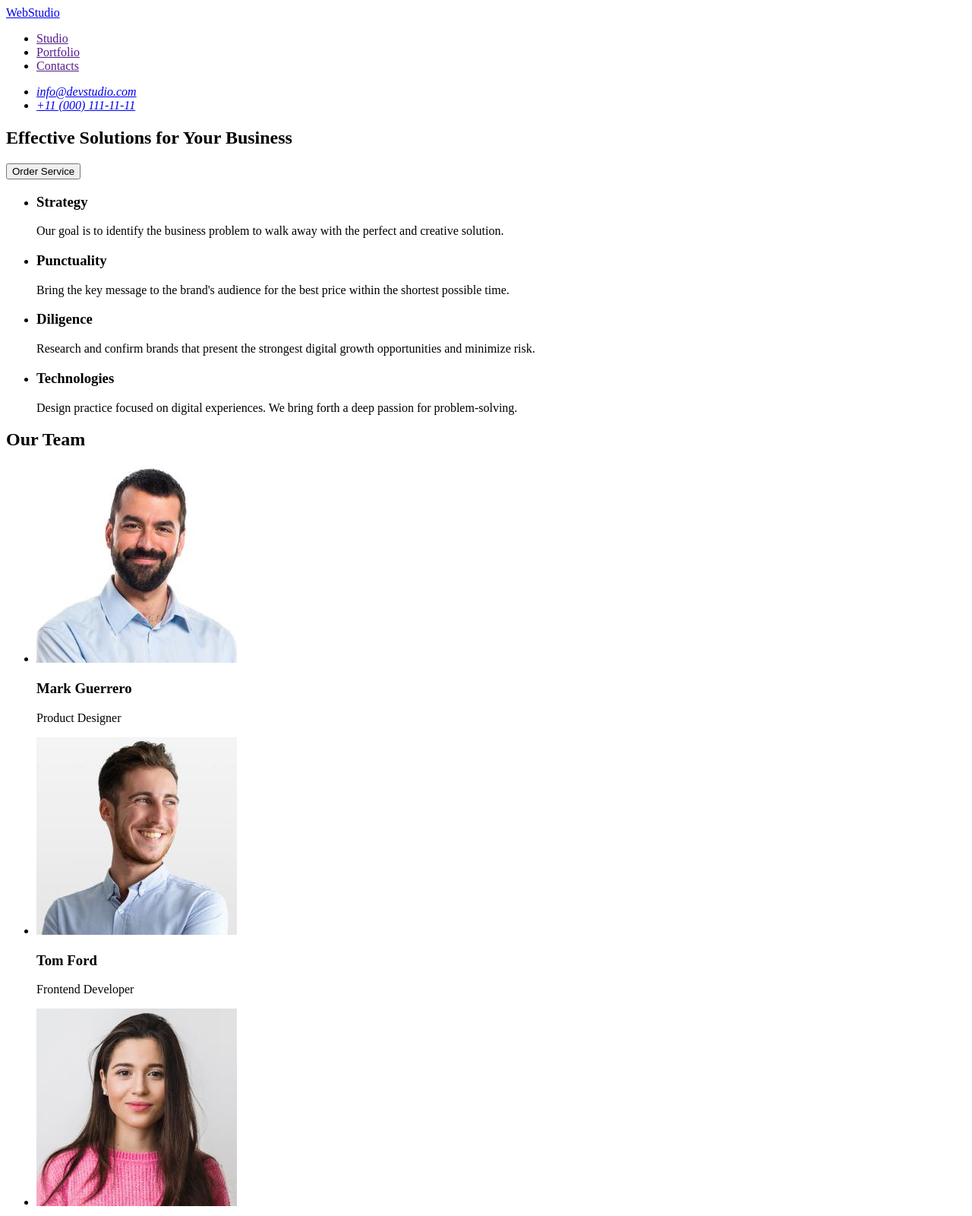
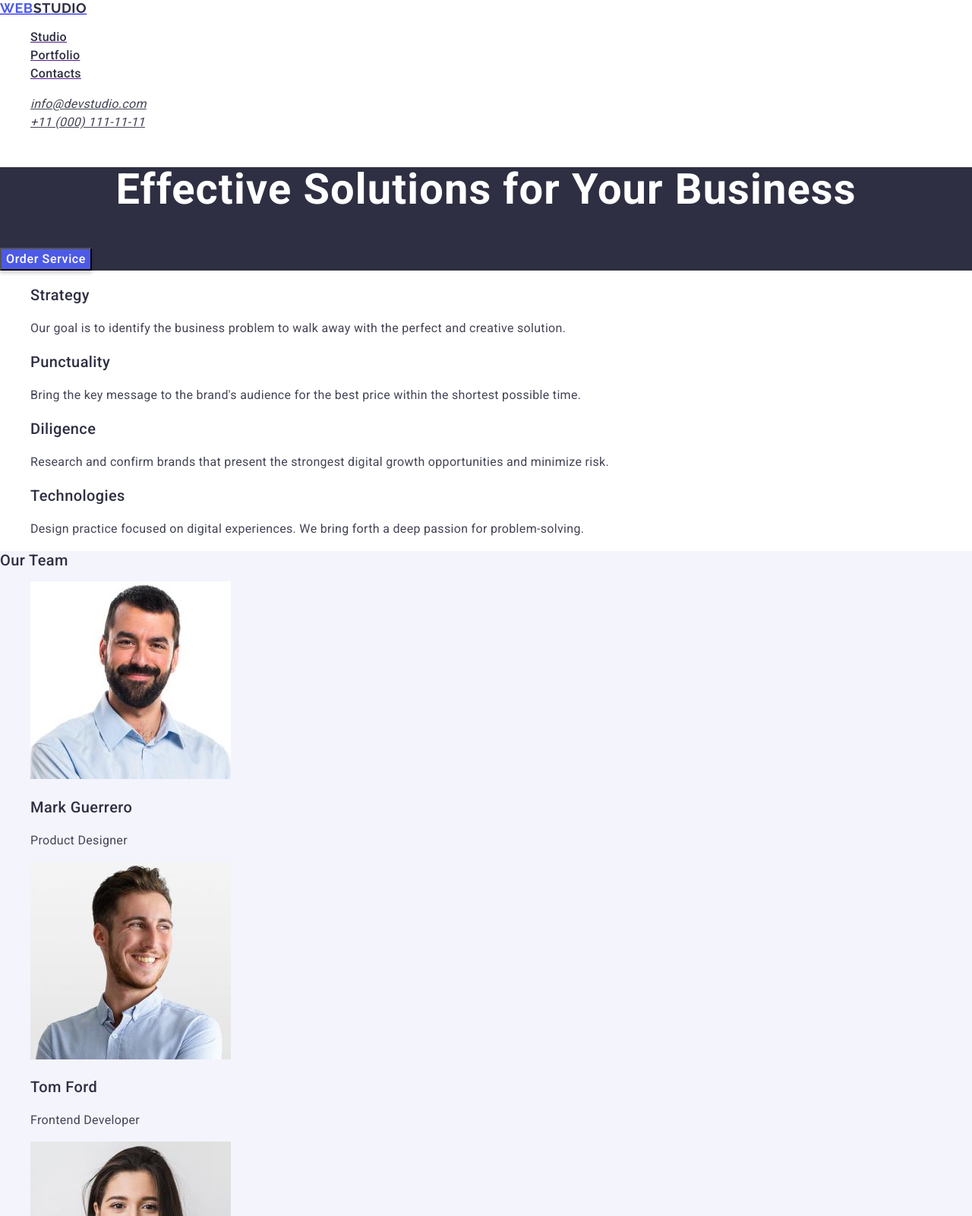
Before and after one commit to Irina-Suh/goit-markup-hw-02, a plain HTML site: page index.html in a window 1280 px wide. Shown: the top 1600 px of the page at 76% size. Drawn offline with nearby package versions, Linux system fonts and the light colour scheme.

Commit message:
created-styles-for-site

```diff
--- /dev/null
+++ b/css/styles.css
@@ -0,0 +1,201 @@
+body {
+    font-family: "Roboto", sans-serif;
+    color: #434455;
+    background-color: #fff;
+}
+.logo-web{
+font-family: "Raleway", sans-serif;
+    font-weight: 700;
+    font-size: 18px;
+    line-height: 117%;
+    letter-spacing: 0.03em;
+    text-transform: uppercase;
+    color: #4d5ae5;
+}
+.logo-studio{
+font-family: "Raleway", sans-serif;
+    font-weight: 700;
+    font-size: 18px;
+    line-height: 117%;
+    letter-spacing: 0.03em;
+    text-transform: uppercase;
+    color: #2e2f42;
+}
+.name-list-web {
+font-family: "Roboto", sans-serif;
+    font-weight: 500;
+    font-size: 16px;
+    line-height: 150%;
+    letter-spacing: 0.02em;
+    color: #2e2f42;
+}
+.name-list-web:hover,
+.name-list-web:active{
+font-family: "Roboto", sans-serif;
+    font-weight: 500;
+    font-size: 16px;
+    line-height: 150%;
+    letter-spacing: 0.02em;
+    color: #404bbf;
+}
+.addres {
+    color: #434455;
+    font-family: "Roboto", sans-serif;
+        font-weight: 400;
+        font-size: 16px;
+        line-height: 150%;
+        letter-spacing: 0.02em;
+}
+.addres:hover {
+    color: #404bbf;
+}
+
+.navigation.list {
+    font-family: "Roboto", sans-serif;
+    font-weight: 500;
+    font-size: 16px;
+    line-height: 150%;
+    letter-spacing: 0.02em;
+    color: #2e2f42;
+}
+
+.navigation.list:hover,
+.navigation.list:active {
+    font-family: "Roboto", sans-serif;
+    font-weight: 500;
+    font-size: 16px;
+    line-height: 150%;
+    letter-spacing: 0.02em;
+    color: #404bbf;
+}
+.Solutions{
+    background: #2e2f42;
+}
+h1{
+    font-family: "Roboto", sans-serif;
+        font-weight: 700;
+        font-size: 56px;
+        line-height: 107%;
+        letter-spacing: 0.02em;
+        text-align: center;
+        color: #fff;
+}
+.btn {
+box-shadow: 0 4px 4px 0 rgba(0, 0, 0, 0.15);
+background: #4d5ae5;
+}
+.btn:hover {
+box-shadow: 0 4px 4px 0 rgba(0, 0, 0, 0.15);
+    background: #404bbf;
+}
+.name-btn {
+    font-family: "Roboto", sans-serif;
+        font-weight: 500;
+        font-size: 16px;
+        line-height: 150%;
+        letter-spacing: 0.04em;
+        color: #fff;
+}
+.goal{
+
+}
+ul {
+    list-style-type: none;
+}
+.list-goal{
+
+}
+.title-goal{
+font-family: "Roboto", sans-serif;
+    font-weight: 500;
+    font-size: 20px;
+    line-height: 120%;
+    letter-spacing: 0.02em;
+    color: #2e2f42;
+}
+.text-goal{
+font-family: "Roboto", sans-serif;
+    font-weight: 400;
+    font-size: 16px;
+    line-height: 150%;
+    letter-spacing: 0.02em;
+    color: #434455;
+}
+.team{
+    background: #f4f4fd;
+}
+
+.title-team{
+font-family: "Roboto", sans-serif;
+    font-weight: 500;
+    font-size: 20px;
+    line-height: 120%;
+    letter-spacing: 0.02em;
+   /* text-align: center;*/
+    color: #2e2f42;
+}
+.text-team{
+font-family: "Roboto", sans-serif;
+    font-weight: 400;
+    font-size: 16px;
+    line-height: 150%;
+    letter-spacing: 0.02em;
+   /* text-align: center;*/
+    color: #434455;
+}
+.Portfolio{
+font-family: "Roboto", sans-serif;
+    font-weight: 700;
+    font-size: 36px;
+
+    /* line-height: 40px; */
+    line-height: 111%;
+    letter-spacing: 0.02em;
+    /*text-align: center;*/
+    color: #2e2f42;
+}
+.title-portfolio{
+font-family: "Roboto", sans-serif;
+    font-weight: 500;
+    font-size: 20px;
+    line-height: 120%;
+    letter-spacing: 0.02em;
+    color: #2e2f42;
+}
+.text-portfolio{
+font-family: "Roboto", sans-serif;
+    font-weight: 400;
+    font-size: 16px;
+    line-height: 150%;
+    letter-spacing: 0.02em;
+    color: #434455;
+}
+.text-footer{
+    font-family: "Roboto", sans-serif;
+        font-weight: 400;
+        font-size: 16px;
+        line-height: 150%;
+        letter-spacing: 0.02em;
+        color: #f4f4fd;
+}
+.pidval{
+    background: #2e2f42;
+}
+.logo-web-pidval{
+font-family: "Raleway", sans-serif;
+    font-weight: 700;
+    font-size: 18px;
+    line-height: 117%;
+    letter-spacing: 0.03em;
+    text-transform: uppercase;
+    color: #4d5ae5;
+}
+.logo-studio-pidval {
+font-family: "Raleway", sans-serif;
+    font-weight: 700;
+    font-size: 18px;
+    line-height: 117%;
+    letter-spacing: 0.03em;
+    text-transform: uppercase;
+    color: #f4f4fd;
+}
--- a/index.html
+++ b/index.html
@@ -4,99 +4,149 @@
 <head>
     <meta charset="UTF-8" />
     <meta name="viewport" content="width=device-width, initial-scale=1.0" />
+    <link rel="stylesheet" href="https://cdnjs.cloudflare.com/ajax/libs/modern-normalize/3.0.1/modern-normalize.css"
+        integrity="sha512-gnAN+RgTMylunXI7AMg+PtcUGpKZFkZJoFIkAWvdPFRrFJz3p2tx4+9xbjILRfN7CzoViMgS8vSf06fSQzWZjA=="
+        crossorigin="anonymous" referrerpolicy="no-referrer" />
+    <link rel="preconnect" href="https://fonts.googleapis.com">
+    <link rel="preconnect" href="https://fonts.gstatic.com" crossorigin>
+    <link
+        href="https://fonts.googleapis.com/css2?family=Raleway:ital,wght@0,700;1,700&family=Roboto:wght@400;500;700&display=swap"
+        rel="stylesheet">
+
     <title>Document</title>
+
+    <link rel="stylesheet" href="./css/styles.css" />
 </head>
 
 <body>
     <header>
 
         <nav>
-            <a href="./index.html">WebStudio</a>
-            <ul>
-                <li><a href="">Studio</a></li>
-                <li><a href="">Portfolio</a></li>
-                <li><a href="">Contacts</a></li>
+            <a href="./index.html" class="WebStudio"><span class="logo-web">Web</span><span
+                    class="logo-studio">Studio</span></a>
+            <ul class="navigation">
+                <li><a href="" class="list-web"><span class="name-list-web">Studio </span></a></li>
+                <li><a href="" class="list-web"><span class="name-list-web">Portfolio</span></a></li>
+                <li><a href="" class="list-web"><span class="name-list-web">Contacts</span></a></li>
             </ul>
         </nav>
         <address>
             <ul>
-                <li> <a href="mailto:info@devstudio.com"> info@devstudio.com </a> </li>
-                <li> <a href="tel:+110001111111">+11 (000) 111-11-11</a> </li>
+                <li> <a href="mailto:info@devstudio.com" class="addres"> info@devstudio.com </a> </li>
+                <li> <a href="tel:+110001111111" class="addres">+11 (000) 111-11-11</a> </li>
             </ul>
         </address>
     </header>
 
     <main>
-        <section>
+        <section class="Solutions">
             <h1>Effective Solutions for Your Business</h1>
-            <button type="button">Order Service</button>
+            <button type="button" class="btn">
+                <spun class="name-btn">Order Service </spun>
+            </button>
         </section>
-        <section>
+        <section class="goal">
             <h2 hidden> hidden </h2>
 
-            <ul>
+            <ul class="list-goal">
                 <li>
 
-                    <h3>Strategy</h3>
-                    <p>Our goal is to identify the business
+                    <h3 class="title-goal">Strategy</h3>
+                    <p class="text-goal">Our goal is to identify the business
                         problem to walk away with the perfect and creative solution.
                     </p>
                 </li>
 
-                <li>
-                    <h3>Punctuality</h3>
-                    <p>Bring the key message to the brand's audience for the best price within the shortest possible
+                <li class="list-goal">
+                    <h3 class="title-goal">Punctuality</h3>
+                    <p class="text-goal">Bring the key message to the brand's audience for the best price within the
+                        shortest possible
                         time.
                     </p>
                 </li>
-                <li>
-                    <h3>Diligence</h3>
-                    <p>Research and confirm brands that present the strongest digital growth opportunities and minimize
+                <li class="list-goal">
+                    <h3 class="title-goal">Diligence</h3>
+                    <p class="text-goal">Research and confirm brands that present the strongest digital growth
+                        opportunities and minimize
                         risk.
                     </p>
                 </li>
-                <li>
-                    <h3>Technologies</h3>
-                    <p>Design practice focused on digital experiences. We bring forth a deep passion for
+                <li class="list-goal">
+                    <h3 class="title-goal">Technologies</h3>
+                    <p class="text-goal">Design practice focused on digital experiences. We bring forth a deep passion
+                        for
                         problem-solving.
                     </p>
                 </li>
             </ul>
         </section>
 
-        <section>
-            <h2>Our Team </h2>
+        <section class="team">
+            <h2 class="title-team">Our Team </h2>
             <ul>
-                <li>
+                <li class="list-team">
                     <img src="./images/Mark-Guerrero.jpg" alt="Mark Guerrero" width="264">
-                    <h3>Mark Guerrero</h3>
-                    <p>Product Designer</p>
+                    <h3 class="title-team">Mark Guerrero</h3>
+                    <p class="text-team">Product Designer</p>
                 </li>
 
-                <li>
+                <li class="list-team">
                     <img src="./images/Tom-Ford.jpg" alt="Tom Ford" width="264">
-                    <h3>Tom Ford</h3>
-                    <p>Frontend Developer</p>
+                    <h3 class="title-team"> Tom Ford</h3>
+                    <p class="text-team">Frontend Developer</p>
                 </li>
-                <li>
+                <li class="list-team">
                     <img src="./images/Camila-Garcia.jpg" alt="Camila Garcia" width="264">
-                    <h3>Camila Garcia</h3>
-                    <p>Marketing</p>
+                    <h3 class="title-team">Camila Garcia</h3>
+                    <p class="text-team">Marketing</p>
                 </li>
-                <li>
+                <li class="list-team">
                     <img src="./images/Daniel-Wilson.jpg" alt="Daniel Wilson" width="264">
-                    <h3>Daniel Wilson</h3>
-                    <p>UI Designer</p>
+                    <h3 class="title-team">Daniel Wilson</h3>
+                    <p class="text-team">UI Designer</p>
                 </li>
             </ul>
         </section>
 
+        <section class="Portfolio">
+
+            <h2 class="Portfolio">Our Portfolio</h2>
+            <ul>
+                <li><img src="./images/app.jpg" alt="Banking App" width="360" />
+                    <h3 class="title-portfolio">Banking App</h3>
+                    <p class="text-portfolio">App</p>
+                </li>
+                <li><img src="/images/payment.jpg" alt="Cashless Payment" width="360" />
+                    <h3 class="title-portfolio">Cashless Payment</h3>
+                    <p class="text-portfolio">Marketing</p>
+                </li>
+                <li><img src="/images/nout.jpg" alt="Meditation App" width="360" />
+                    <h3 class="title-portfolio">Meditation App</h3>
+                    <p class="text-portfolio">App</p>
+                </li>
+                <li><img src="/images/auto.jpg" alt="Taxi Service" width="360" />
+                    <h3 class="title-portfolio">Taxi Service</h3>
+                    <p class="text-portfolio">Marketing</p>
+                </li>
+                <li><img src="./images/telephone.jpg" alt="Screen Illustrations" width="360" />
+                    <h3 class="title-portfolio">Screen Illustrations</h3>
+                    <p class="text-portfolio">Design</p>
+                </li>
+                <li><img src="./images/girl.jpg" alt="Online Courses" width="360" />
+                    <h3 class="title-portfolio">Online Courses</h3>
+                    <p class="text-portfolio">Marketing<logo-web /p>
+                </li>
+            </ul>
+
+        </section>
 
 
     </main>
-    <footer>
-        <a href="./index.html">WebStudio</a>
-        <p>Increase the flow of customers and sales for your business with digital marketing & growth solutions.</p>
+    <footer class="pidval">
+        <a href="./index.html" class="WebStudio-pidval"><span class="logo-web-pidval">Web</span>
+            <span class="logo-studio-pidval">Studio</span></a>
+        <p class="text-footer">Increase the flow of customers and sales for your business with digital marketing &
+            growth solutions.</p>
     </footer>
 </body>
 
```
Also changed, not shown: images/app.jpg (added), images/auto.jpg (added), images/girl.jpg (added), images/nout.jpg (added), images/payment.jpg (added), images/telephone.jpg (added), styles.css (deleted).
